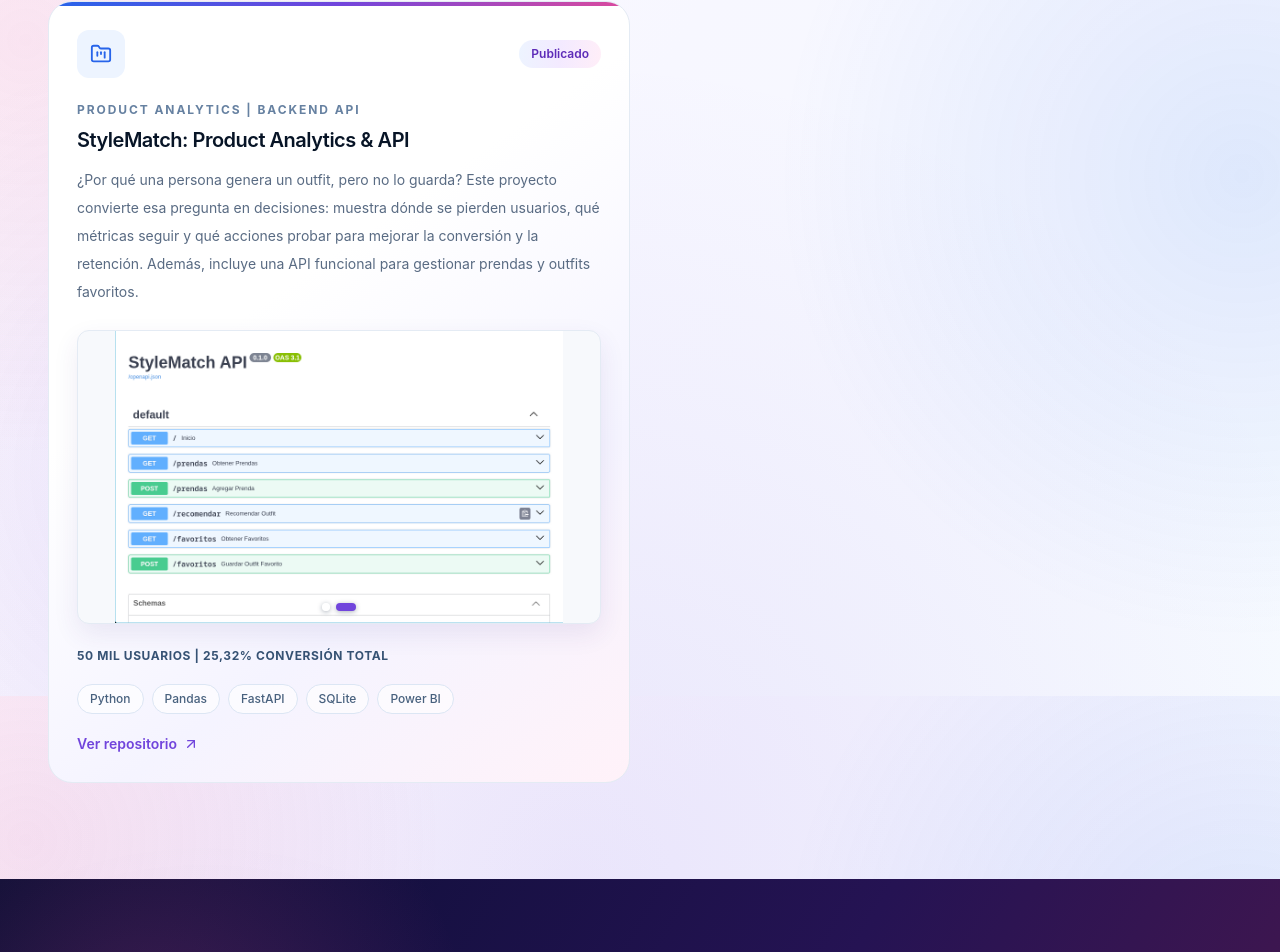
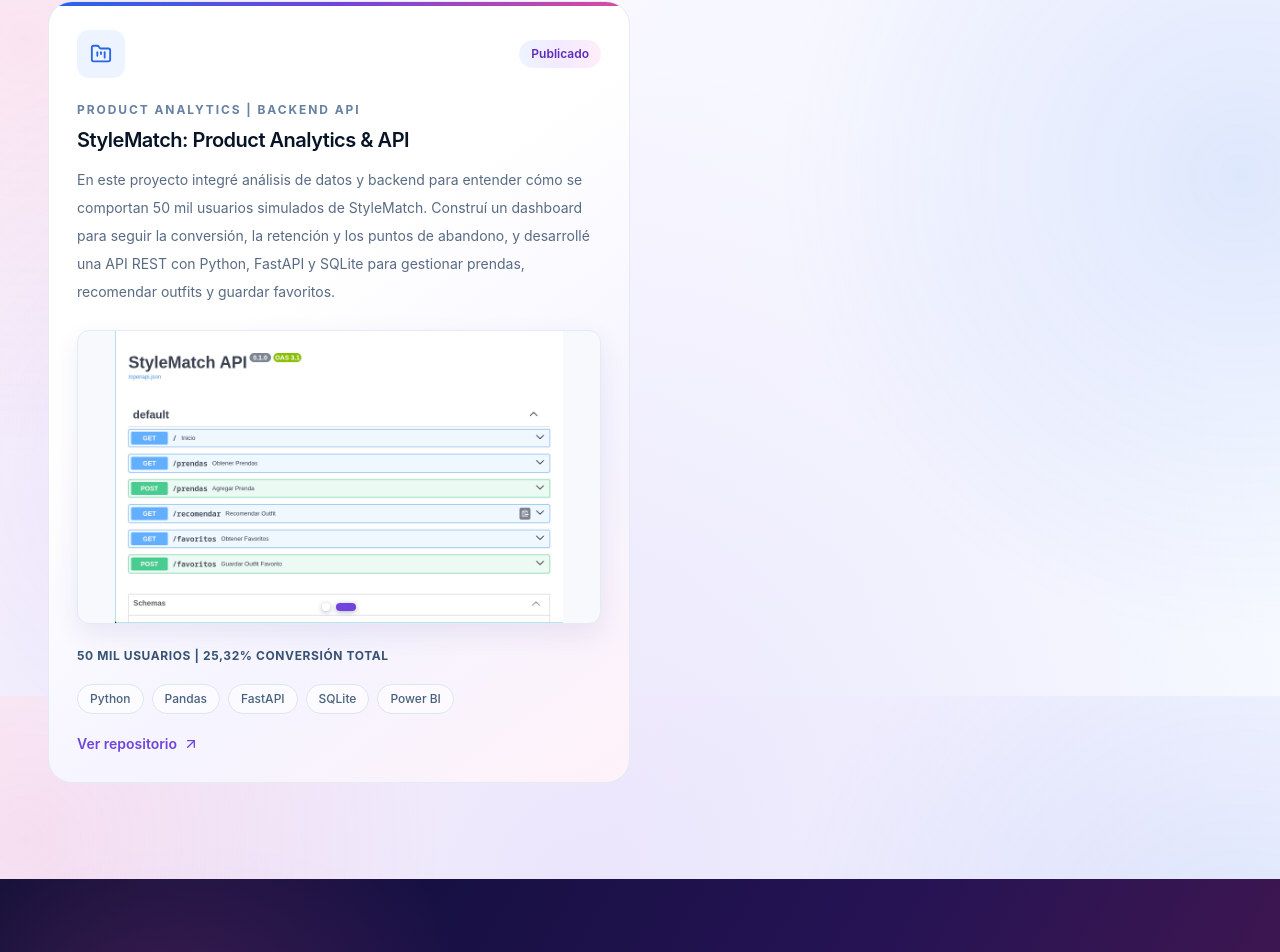
Before and after one commit to droldana-oss/daniela-roldan-portfolio, a React (Vite) app: page / in a window 1280 px wide. Shown: the part 4104-5056 px from the top of the page. Built offline with nearby package versions, Linux system fonts and the light colour scheme.

Commit message:
docs: refine StyleMatch project description

```diff
--- a/src/data/projects.js
+++ b/src/data/projects.js
@@ -57,7 +57,7 @@ export const projects = [
     status: "Publicado",
     featured: true,
     description:
-      "¿Por qué una persona genera un outfit, pero no lo guarda? Este proyecto convierte esa pregunta en decisiones: muestra dónde se pierden usuarios, qué métricas seguir y qué acciones probar para mejorar la conversión y la retención. Además, incluye una API funcional para gestionar prendas y outfits favoritos.",
+      "En este proyecto integré análisis de datos y backend para entender cómo se comportan 50 mil usuarios simulados de StyleMatch. Construí un dashboard para seguir la conversión, la retención y los puntos de abandono, y desarrollé una API REST con Python, FastAPI y SQLite para gestionar prendas, recomendar outfits y guardar favoritos.",
     tools: ["Python", "Pandas", "FastAPI", "SQLite", "Power BI"],
     metric: "50 mil usuarios | 25,32% conversión total",
     images: [
```
